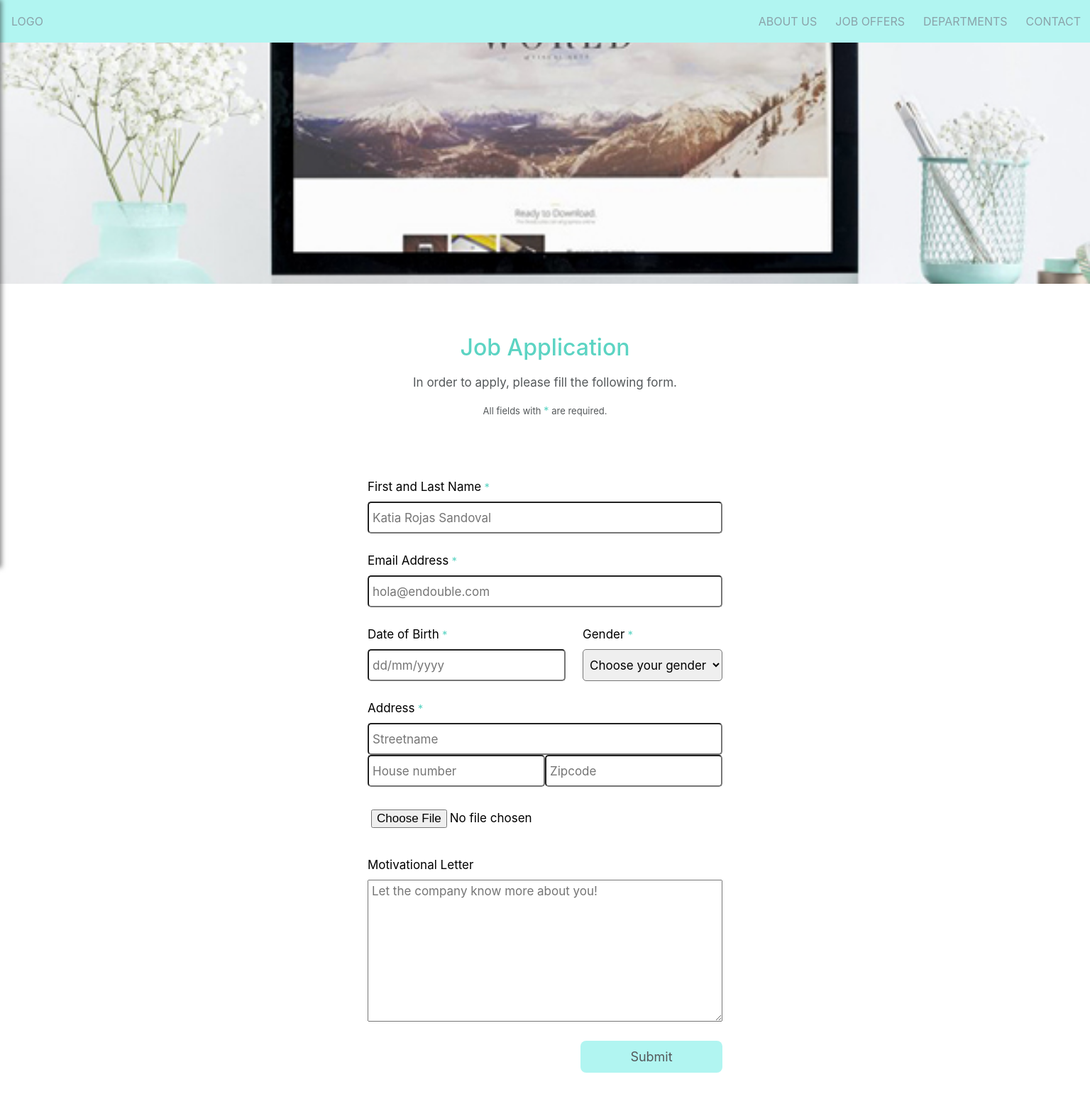
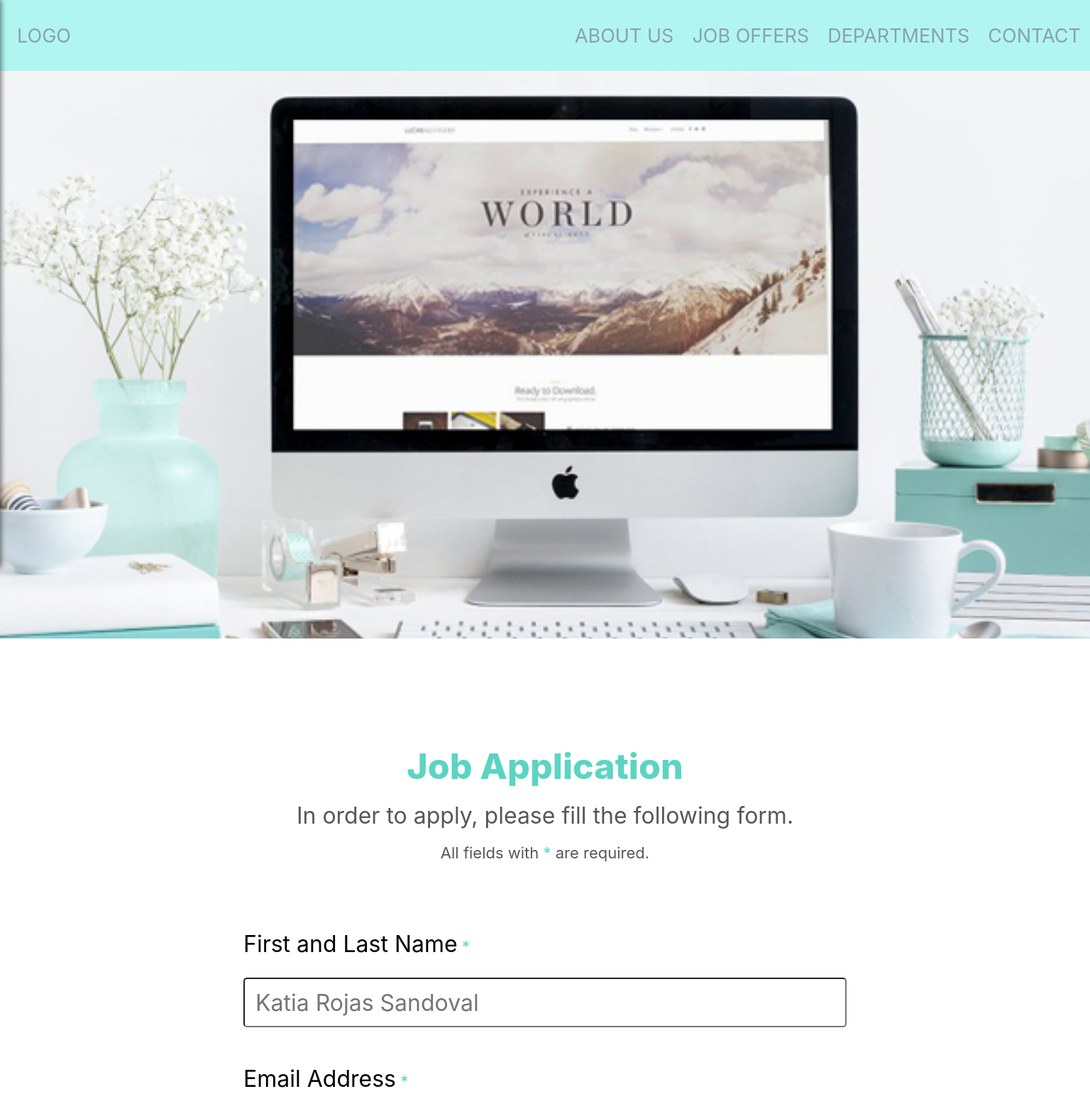
Before and after one commit to katia1802/job-apply-form, a React (Create React App) app: page / in a window 1536 px wide. Shown: the top 1566 px of the page at 71% size. Built offline with nearby package versions, Linux system fonts and the light colour scheme.

Commit message:
desktop layout

```diff
--- a/src/assets/core/_setting.scss
+++ b/src/assets/core/_setting.scss
@@ -3,8 +3,10 @@ $fontText: -apple-system, BlinkMacSystemFont, "Segoe UI", "Roboto", "Oxygen",
 "Ubuntu", "Cantarell", "Fira Sans", "Droid Sans", "Helvetica Neue",
 sans-serif;
 
+$fontSuperBig: 50px;
 $fontBig: 40px;
-$fontMedium: 25px;
+$fontMidMedium:32px;
+$fontMedium: 22px;
 $fontSmall: 17px;
 $fontSuperSmall: 15px;
 
--- a/src/components/Footer/Footer.scss
+++ b/src/components/Footer/Footer.scss
@@ -37,13 +37,24 @@
     .footer-wrapper {
         display: flex;
         justify-content: space-around;
-        width:100%;
-
+        width: 100%;
     }
     .footer-nav {
         display: flex;
     }
-    .footer-nav-item{
+    .footer-nav-item {
         padding-right: 2px;
     }
 }
+
+@media all and (min-width: 1000px) {
+    .footer-wrapper {
+        font-size: $fontMedium;
+    }
+}
+
+@media all and (min-width: 1400px) {
+    .footer-wrapper {
+        font-size: 28px;
+    }
+}
--- a/src/components/Form/Form.scss
+++ b/src/components/Form/Form.scss
@@ -6,7 +6,7 @@
 }
 
 .wrapper-padding {
-    margin: 170px 20px 60px;
+    margin: 160px 20px 60px;
 }
 
 .form-wrapper {
@@ -67,7 +67,7 @@
 .form-field {
     box-sizing: border-box;
     height: 45px;
-    padding: 5px 5px;
+    padding: 5px;
     margin: 0px;
     width: 100%;
     border-radius: 5px;
@@ -117,6 +117,9 @@
 }
 
 @media all and (min-width:500px) {
+    .wrapper-padding {
+        margin-top: 300px;
+    }
     .block-birthdate-gender {
         display: flex;
         justify-content: space-between;
@@ -124,11 +127,13 @@
     .form-wrapper {
         width: 500px;
     }
-    .form-birthdate{
+    .form-title {
+        font-weight: 600;
+    }
+    .form-birthdate {
         margin: 0px;
     }
-
-    .form-gender{
+    .form-gender {
         margin: 0px;
     }
     .form-submit-button {
@@ -138,3 +143,110 @@
         align-self: flex-end;
     }
 }
+
+@media all and (min-width:1000px) {
+    .wrapper-padding {
+        margin-top: 500px;
+    }
+    .form-wrapper {
+        width: 700px;
+    }
+    .form-title {
+        font-size: $fontSuperBig;
+        font-weight: 600;
+    }
+    .form-text {
+        font-size: $fontMedium;
+    }
+    .form-subtext {
+        font-size: $fontSmall;
+        color: $darkGrey;
+    }
+    .form-asterisk {
+        font-size: $fontSmall;
+    }
+    .form-label {
+        font-size: $fontMedium;
+    }
+    .form-field {
+        font-size: $fontMedium;
+        height: 70px;
+        padding: 15px;
+        margin: 17px 0;
+    }
+    .form-field-text {
+        font-size: $fontMedium;
+        height: 250px;
+        padding: 10px;
+        margin: 0;
+    }
+    .form-item {
+        margin: 35px auto;
+    }
+    .form-birthdate {
+        margin: 0px;
+    }
+    .form-gender {
+        margin: 0px;
+    }
+    .form-submit-button {
+        font-size: $fontMedium;
+        width: 300px;
+        margin: 0px;
+        display: flex;
+        align-self: flex-end;
+    }
+}
+
+@media all and (min-width:1400px) {
+    .wrapper-padding {
+        margin-top: 750px;
+    }
+    .form-wrapper {
+        width: 850px;
+    }
+    .form-title {
+        font-weight: 800;
+    }
+    .form-text {
+        font-size: $fontMidMedium;
+    }
+    .form-subtext {
+        font-size: $fontMedium;
+    }
+    .form-asterisk {
+        font-size: $fontMedium;
+    }
+    .form-label {
+        font-size: $fontMidMedium;
+    }
+    .form-field {
+        font-size: $fontMidMedium;
+    }
+    .form-field-text {
+        font-size: $fontMidMedium;
+        padding: 10px;
+        margin: 0;
+        height: 400px;
+    }
+    .form-item {
+        margin: 35px auto;
+    }
+    .form-birthdate {
+        margin: 0px;
+    }
+    .form-gender {
+        margin: 0px;
+    }
+    .form-submit-button {
+        font-size: $fontMidMedium;
+        width: 400px;
+        margin: 0px;
+        display: flex;
+        align-self: flex-end;
+    }
+    .form-submit-button {
+        width: 400px;
+        height: 80px;
+    }
+}
--- a/src/components/Form/index.js
+++ b/src/components/Form/index.js
@@ -289,7 +289,7 @@ class Form extends Component {
             <div className="form-letter form-item">
               <label className="form-label">Motivational Letter</label>
               <textarea
-                className="form-field-text"
+                className="form-field-text form-item"
                 name="letter"
                 type="text"
                 value={this.state.letter}
--- a/src/components/Header/Header.scss
+++ b/src/components/Header/Header.scss
@@ -21,6 +21,31 @@
     background-size: cover;
     background-position: center;
     background-repeat: no-repeat;
-    height: 400px;
+    height: 350px;
     width: 100%;
 }
+
+@media all and (min-width: 500px) {
+    .cover{
+        height: 500px;
+    }
+}
+
+@media all and (min-width: 1000px) {
+    .cover{
+        height: 666px;
+    }
+    .header{
+        height: 70px;
+    }
+}
+
+@media all and (min-width: 1400px) {
+    .cover{
+        height: 900px;
+    }
+    .header{
+        height: 100px;
+    }
+
+}
--- a/src/components/Toolbar/Toolbar.scss
+++ b/src/components/Toolbar/Toolbar.scss
@@ -1,5 +1,4 @@
 @import "../../assets/core/setting";
-
 .toolbar__navigation {
     display: flex;
     align-items: center;
@@ -43,8 +42,8 @@
 }
 
 @media all and (min-width: 500px) {
-  .toolbar__navigation{
-    display:flex;
+    .toolbar__navigation {
+        display: flex;
         justify-content: space-between;
     }
     .toolbar__navigation-items {
@@ -54,7 +53,6 @@
         display: flex;
         margin: 13px;
     }
-
     .toolbar__toogle-button {
         display: none;
     }
@@ -62,3 +60,23 @@
         margin-left: 1rem;
     }
 }
+
+@media all and (min-width: 1000px) {
+    .toolbar__logo {
+        margin-left: 1.5rem;
+        font-size: 20px;
+    }
+    .toolbar__navigation-items {
+        font-size: 20px;
+    }
+}
+
+@media all and (min-width: 1400px) {
+  .toolbar__logo {
+    font-size: 27px;
+
+  }
+  .toolbar__navigation-items {
+      font-size: 27px;
+  }
+}
```
Lines whose indentation alone changed are shown as unchanged.
